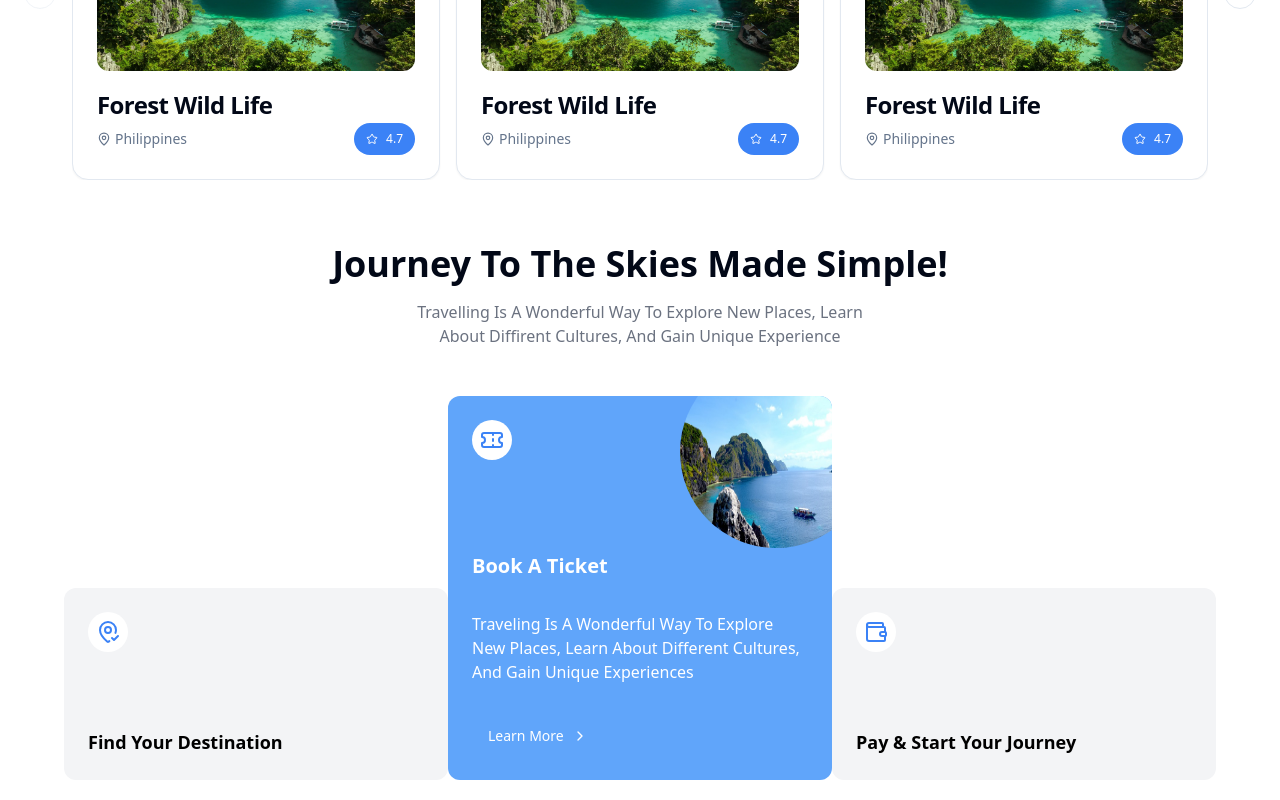
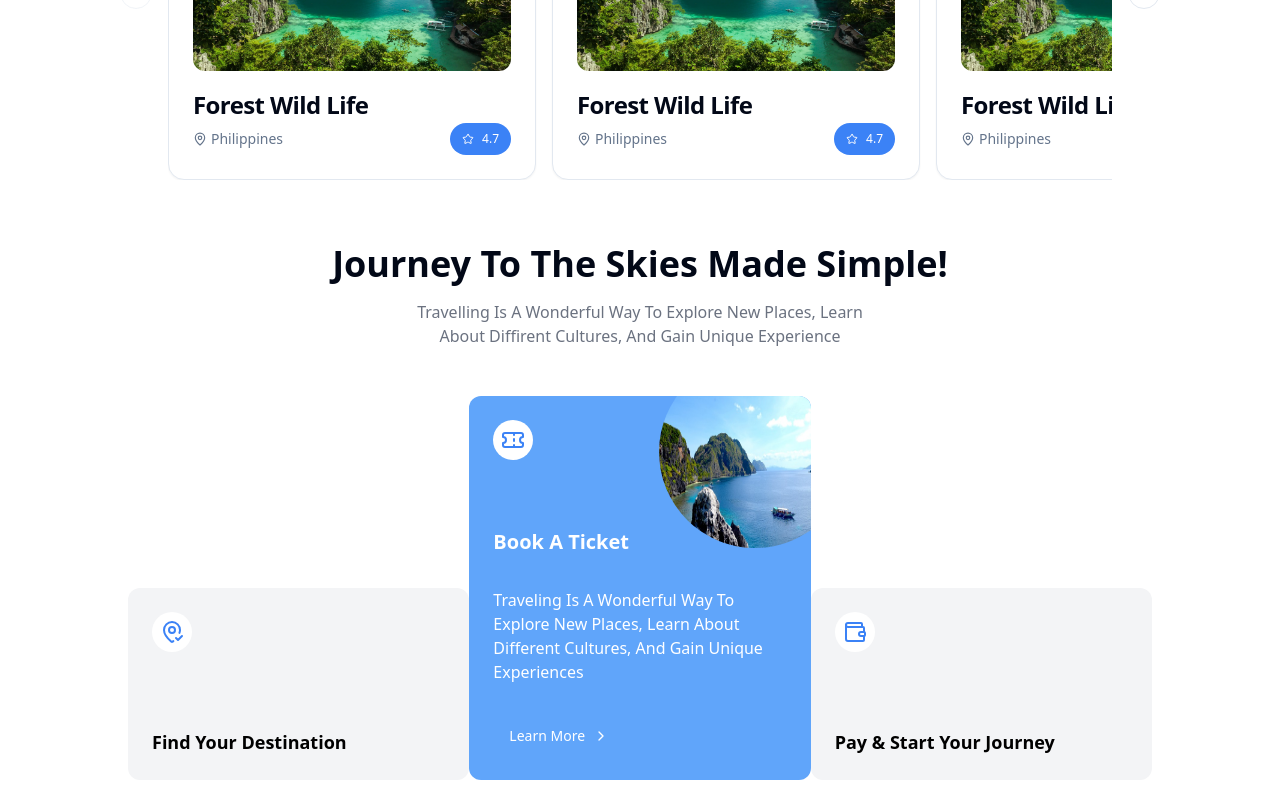
Before and after one commit to kharljhon14/traveloca, a React (Vite) app: page / in a window 1280 px wide. Shown: the part 1235-2035 px from the top of the page. Built offline with nearby package versions, Linux system fonts and the light colour scheme.

Commit message:
[Style] Added max width for the layout

```diff
--- a/src/layouts/main-layout.tsx
+++ b/src/layouts/main-layout.tsx
@@ -6,7 +6,7 @@ export default function MainLayout({ children }: PropsWithChildren) {
   return (
     <>
       <Header />
-      <main className="m-8 space-y-16">{children}</main>
+      <main className="m-8 space-y-16 max-w-[80vw] mx-auto">{children}</main>
       <Footer />
     </>
   );
```
